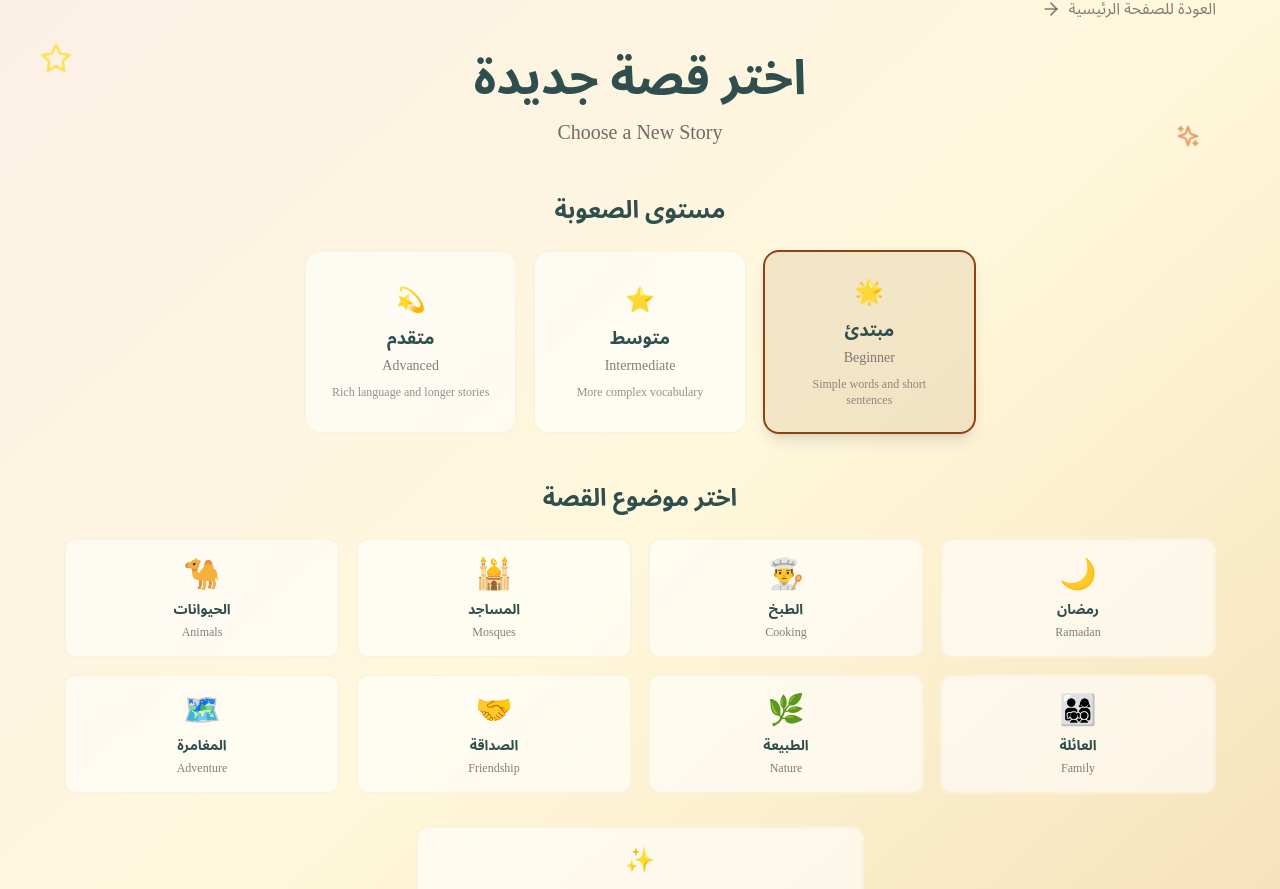
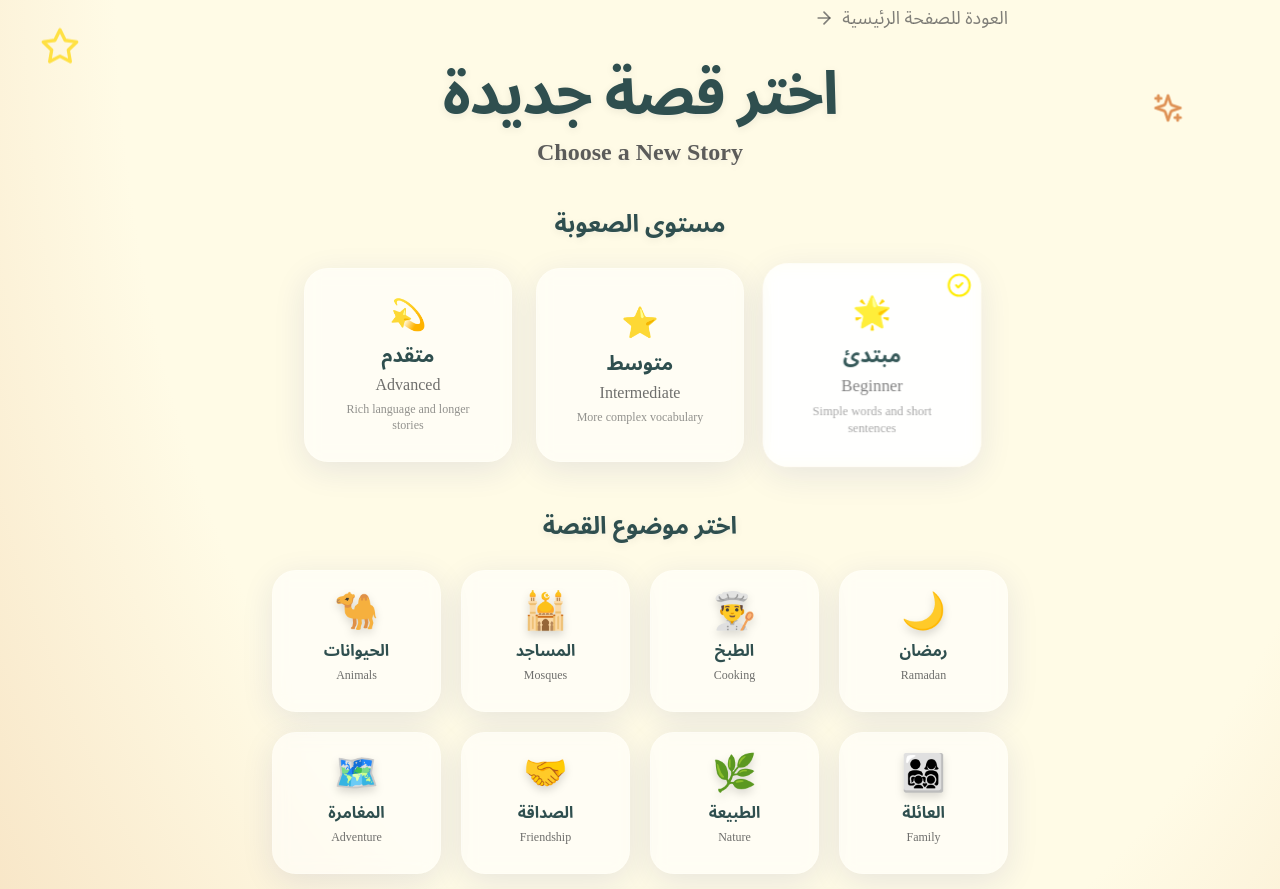
Before and after one commit to FanarQCRI/Hikaya, a Next.js app in the folder hikaya/: page /setup in a window 1280 px wide. Shown: the part 36-925 px from the top of the page. Built offline with nearby package versions, Linux system fonts and the light colour scheme.

Commit message:
Nicer UI for Selecting Story Setup

```diff
--- a/hikaya/src/app/globals.css
+++ b/hikaya/src/app/globals.css
@@ -109,3 +109,22 @@ body {
 .animate-page-flip {
   animation: pageFlip 0.6s ease-in-out;
 }
+
+/* Glassmorphism utility */
+.glass-card {
+  background: rgba(255, 255, 255, 0.55);
+  box-shadow: 0 8px 32px 0 rgba(31, 38, 135, 0.10);
+  backdrop-filter: blur(8px);
+  border-radius: 1.5rem;
+  border: 1.5px solid rgba(255, 255, 255, 0.18);
+}
+
+/* Text shadow for headings */
+.text-shadow {
+  text-shadow: 0 2px 8px rgba(0,0,0,0.08), 0 1px 0 rgba(255,255,255,0.2);
+}
+
+/* Radial vignette background */
+.bg-vignette {
+  background: radial-gradient(ellipse at 60% 0%, #fffbe6 60%, #f5debb 100%);
+}
--- a/hikaya/src/app/setup/page.tsx
+++ b/hikaya/src/app/setup/page.tsx
@@ -3,7 +3,7 @@
 import { useState } from 'react'
 import { motion } from 'framer-motion'
 import { useRouter } from 'next/navigation'
-import { ArrowLeft, ArrowRight, BookOpen, Star, Sparkles } from 'lucide-react'
+import { ArrowRight, BookOpen, Star, Sparkles, CheckCircle2 } from 'lucide-react'
 import Link from 'next/link'
 import { themeOptions } from '@/data/themes'
 import { StoryConfig } from '@/types'
@@ -28,12 +28,9 @@ export default function SetupPage() {
   }
 
   const handleGenerateStory = async () => {
-    if (!selectedTheme || (selectedTheme === 'custom' && !customKeyword.trim())) {
-      return
-    }
+    if (!selectedTheme || (selectedTheme === 'custom' && !customKeyword.trim())) return
 
     setIsGenerating(true)
-
     try {
       const config: StoryConfig = {
         difficulty,
@@ -42,10 +39,7 @@ export default function SetupPage() {
       }
 
       const story = await HikayatAPI.generateStory(config)
-
-      // Store story in IndexedDB
       await saveStoryToIndexedDB(story.id, story)
-
       router.push(`/story/${story.id}`)
     } catch (error) {
       console.error('Error generating story:', error)
@@ -58,107 +52,104 @@ export default function SetupPage() {
   const canGenerate = selectedTheme && (selectedTheme !== 'custom' || customKeyword.trim())
 
   return (
-    <div className="min-h-screen bg-gradient-to-br from-warm-light via-accent-light to-warm">
-      {/* Background decorative elements */}
-      <div className="absolute inset-0 overflow-hidden">
-        <div className="absolute top-20 left-10 animate-float">
-          <Star className="text-accent w-8 h-8 opacity-60" />
+    <div className="min-h-screen flex items-center justify-center bg-vignette relative overflow-hidden">
+      {/* Decorative Background */}
+      <div className="absolute inset-0 pointer-events-none">
+        <div className="absolute top-16 left-10 animate-float">
+          <Star className="text-accent w-10 h-10 opacity-70" />
         </div>
-        <div className="absolute top-40 right-20 animate-sparkle">
-          <Sparkles className="text-primary-light w-6 h-6 opacity-70" />
+        <div className="absolute top-32 right-24 animate-sparkle">
+          <Sparkles className="text-primary-light w-8 h-8 opacity-80" />
+        </div>
+        <div className="absolute bottom-20 left-1/3 animate-float">
+          <Star className="text-primary w-6 h-6 opacity-40" />
+        </div>
+        <div className="absolute bottom-10 right-1/4 animate-sparkle">
+          <Sparkles className="text-accent w-7 h-7 opacity-50" />
         </div>
       </div>
 
-      <div className="relative z-10 min-h-screen px-4 py-8">
+      <div className="relative z-10 w-full max-w-3xl mx-auto px-4 py-10">
         {/* Header */}
-        <motion.div
-          initial={{ opacity: 0, y: -20 }}
-          animate={{ opacity: 1, y: 0 }}
-          className="max-w-6xl mx-auto"
-        >
+        <motion.div initial={{ opacity: 0, y: -20 }} animate={{ opacity: 1, y: 0 }} className="mb-10">
           <Link
             href="/"
-            className="inline-flex items-center gap-2 text-text-english/70 hover:text-text-english mb-8 transition-colors"
+            className="inline-flex items-center gap-2 text-text-english/70 hover:text-text-english mb-8 transition-colors text-lg font-medium"
           >
             العودة للصفحة الرئيسية
             <ArrowRight className="w-5 h-5" />
           </Link>
 
-          <div className="text-center mb-12">
-            <h1 className="text-4xl md:text-5xl font-bold text-text-arabic mb-4">
+          <div className="text-center mb-8">
+            <h1 className="text-5xl md:text-6xl font-extrabold text-text-arabic text-shadow mb-3 tracking-tight">
               اختر قصة جديدة
             </h1>
-            <p className="text-xl text-text-english/80">
+            <p className="text-2xl text-text-english/90 font-semibold text-shadow">
               Choose a New Story
             </p>
           </div>
         </motion.div>
 
-        <div className="max-w-6xl mx-auto">
         {/* Difficulty Selection */}
-          <motion.div
-            initial={{ opacity: 0, y: 20 }}
-            animate={{ opacity: 1, y: 0 }}
-            transition={{ delay: 0.2 }}
-            className="mb-12"
-          >
-            <h2 className="text-2xl font-semibold text-text-arabic mb-6 text-center">
-              مستوى الصعوبة
-            </h2>
-            <div className="grid grid-cols-1 md:grid-cols-3 gap-4 max-w-2xl mx-auto">
+        <motion.div initial={{ opacity: 0, y: 20 }} animate={{ opacity: 1, y: 0 }} transition={{ delay: 0.2 }} className="mb-12">
+          <h2 className="text-2xl font-bold text-text-arabic mb-7 text-center text-shadow">مستوى الصعوبة</h2>
+          <div className="grid grid-cols-1 md:grid-cols-3 gap-6 max-w-2xl mx-auto">
             {[
               { value: 'beginner', label: 'مبتدئ', english: 'Beginner', description: 'Simple words and short sentences' },
               { value: 'intermediate', label: 'متوسط', english: 'Intermediate', description: 'More complex vocabulary' },
               { value: 'advanced', label: 'متقدم', english: 'Advanced', description: 'Rich language and longer stories' }
-              ].map((level) => (
+            ].map((level) => {
+              const selected = difficulty === level.value
+              return (
                 <button
                   key={level.value}
                   onClick={() => setDifficulty(level.value as any)}
                   className={cn(
-                    "p-6 rounded-2xl border-2 transition-all duration-300 text-center",
-                    difficulty === level.value
-                      ? "border-primary bg-primary/10 shadow-lg"
-                      : "border-warm/30 bg-white/60 hover:border-primary/50 hover:bg-white/80"
+                    "glass-card p-7 rounded-3xl border-2 transition-all duration-200 text-center shadow-md relative hover:scale-105",
+                    selected
+                      ? "border-4 border-primary ring-4 ring-primary/30 bg-primary text-white shadow-lg scale-105 brightness-110"
+                      : "border-warm/30 bg-white/60 hover:border-primary/40 hover:bg-white/80"
                   )}
                 >
-                  <div className="text-2xl mb-2">{level.value === 'beginner' ? '🌟' : level.value === 'intermediate' ? '⭐' : '💫'}</div>
-                  <h3 className="text-lg font-semibold text-text-arabic mb-1">{level.label}</h3>
-                  <p className="text-sm text-text-english/70 mb-2">{level.english}</p>
+                  {selected && (
+                    <CheckCircle2 className="absolute top-2 right-2 text-accent w-6 h-6 drop-shadow" />
+                  )}
+                  <div className="text-3xl mb-2">{level.value === 'beginner' ? '🌟' : level.value === 'intermediate' ? '⭐' : '💫'}</div>
+                  <h3 className="text-xl font-bold text-text-arabic mb-1">{level.label}</h3>
+                  <p className="text-base text-text-english/80 mb-1">{level.english}</p>
                   <p className="text-xs text-text-english/60">{level.description}</p>
                 </button>
-              ))}
+              )
+            })}
           </div>
         </motion.div>
 
         {/* Theme Selection */}
-          <motion.div
-            initial={{ opacity: 0, y: 20 }}
-            animate={{ opacity: 1, y: 0 }}
-            transition={{ delay: 0.4 }}
-            className="mb-12"
-          >
-            <h2 className="text-2xl font-semibold text-text-arabic mb-6 text-center">
-              اختر موضوع القصة
-            </h2>
-
-            {/* Theme Grid */}
-            <div className="grid grid-cols-2 md:grid-cols-4 gap-4 mb-8">
-              {themeOptions.map((theme) => (
+        <motion.div initial={{ opacity: 0, y: 20 }} animate={{ opacity: 1, y: 0 }} transition={{ delay: 0.4 }} className="mb-12">
+          <h2 className="text-2xl font-bold text-text-arabic mb-7 text-center text-shadow">اختر موضوع القصة</h2>
+          <div className="grid grid-cols-2 md:grid-cols-4 gap-5 mb-8">
+            {themeOptions.map((theme) => {
+              const selected = selectedTheme === theme.id
+              return (
                 <button
                   key={theme.id}
                   onClick={() => handleThemeSelect(theme.id)}
                   className={cn(
-                    "p-4 rounded-xl border-2 transition-all duration-300 text-center hover:scale-105",
-                    selectedTheme === theme.id
-                      ? "border-primary bg-primary/10 shadow-lg"
-                      : "border-warm/30 bg-white/60 hover:border-primary/50 hover:bg-white/80"
+                    "glass-card p-5 rounded-2xl border-2 transition-all duration-200 text-center shadow-md hover:scale-105 relative group",
+                    selected
+                      ? "border-4 border-primary ring-4 ring-primary/30 bg-primary text-white shadow-lg scale-105 brightness-110"
+                      : "border-warm/30 bg-white/60 hover:border-primary/40 hover:bg-white/80"
                   )}
                 >
-                  <div className="text-3xl mb-2">{theme.icon}</div>
-                  <h3 className="text-sm font-semibold text-text-arabic mb-1">{theme.arabicName}</h3>
-                  <p className="text-xs text-text-english/70">{theme.name}</p>
+                  {selected && (
+                    <CheckCircle2 className="absolute top-2 right-2 text-accent w-6 h-6 drop-shadow" />
+                  )}
+                  <div className="text-4xl mb-2 drop-shadow-lg">{theme.icon}</div>
+                  <h3 className="text-base font-bold text-text-arabic mb-1">{theme.arabicName}</h3>
+                  <p className="text-xs text-text-english/80 mb-2">{theme.name}</p>
                 </button>
-              ))}
+              )
+            })}
           </div>
 
           {/* Custom Theme */}
@@ -166,68 +157,73 @@ export default function SetupPage() {
             <button
               onClick={handleCustomTheme}
               className={cn(
-                  "w-full p-4 rounded-xl border-2 transition-all duration-300 text-center",
+                "glass-card w-full p-5 rounded-2xl border-2 transition-all duration-200 text-center shadow-md hover:scale-105 relative",
                 selectedTheme === 'custom'
-                    ? "border-primary bg-primary/10 shadow-lg"
-                    : "border-warm/30 bg-white/60 hover:border-primary/50 hover:bg-white/80"
+                  ? "border-4 border-primary ring-4 ring-primary/30 bg-primary text-white shadow-lg scale-105 brightness-110"
+                  : "border-warm/30 bg-white/60 hover:border-primary/40 hover:bg-white/80"
               )}
             >
-                <div className="text-2xl mb-2">✨</div>
-                <h3 className="text-lg font-semibold text-text-arabic mb-1">موضوع مخصص</h3>
-                <p className="text-sm text-text-english/70">Custom Theme</p>
+              {selectedTheme === 'custom' && (
+                <CheckCircle2 className="absolute top-2 right-2 text-accent w-6 h-6 drop-shadow" />
+              )}
+              <div className="text-3xl mb-2">✨</div>
+              <h3 className="text-lg font-bold text-text-arabic mb-1">موضوع مخصص</h3>
+              <p className="text-base text-text-english/80">Custom Theme</p>
             </button>
 
             {selectedTheme === 'custom' && (
-                <motion.div
-                  initial={{ opacity: 0, height: 0 }}
-                  animate={{ opacity: 1, height: 'auto' }}
-                  className="mt-4"
-                >
+              <motion.div initial={{ opacity: 0, y: 10 }} animate={{ opacity: 1, y: 0 }} className="mt-4">
+                <div className="relative">
                   <input
                     type="text"
                     value={customKeyword}
                     onChange={(e) => setCustomKeyword(e.target.value)}
                     placeholder="اكتب كلمة مفتاحية للقصة..."
-                    className="w-full p-3 rounded-lg border border-warm/30 bg-white/80 text-text-arabic text-center placeholder:text-text-english/50 focus:outline-none focus:border-primary"
+                    className="w-full p-4 rounded-xl border border-warm/30 bg-white/80 text-text-arabic text-lg text-center placeholder:text-text-english/50 focus:outline-none focus:border-primary shadow"
                   />
+                  {customKeyword && (
+                    <button
+                      type="button"
+                      onClick={() => setCustomKeyword('')}
+                      className="absolute left-3 top-1/2 -translate-y-1/2 text-gray-400 hover:text-primary text-xl"
+                      aria-label="Clear"
+                    >
+                      ×
+                    </button>
+                  )}
+                </div>
               </motion.div>
             )}
           </div>
         </motion.div>
 
         {/* Generate Button */}
-          <motion.div
-            initial={{ opacity: 0, y: 20 }}
-            animate={{ opacity: 1, y: 0 }}
-            transition={{ delay: 0.6 }}
-            className="text-center"
-          >
+        <motion.div initial={{ opacity: 0, y: 20 }} animate={{ opacity: 1, y: 0 }} transition={{ delay: 0.6 }} className="text-center">
           <button
             onClick={handleGenerateStory}
             disabled={!canGenerate || isGenerating}
             className={cn(
-                "inline-flex items-center gap-3 px-8 py-4 text-lg font-semibold rounded-full shadow-lg transition-all duration-300",
+              "inline-flex items-center gap-4 px-10 py-5 text-2xl font-extrabold rounded-full transition-all duration-300",
               canGenerate && !isGenerating
-                  ? "bg-gradient-to-r from-primary to-primary-light text-white hover:scale-105 hover:shadow-xl"
-                  : "bg-gray-300 text-gray-500 cursor-not-allowed"
+                ? "bg-gradient-to-r from-primary to-primary-light text-white shadow-xl hover:scale-105 hover:shadow-2xl focus:outline-none focus:ring-4 focus:ring-accent/30"
+                : "bg-gray-200 text-gray-400 cursor-not-allowed"
             )}
           >
             {isGenerating ? (
               <>
-                  <div className="w-6 h-6 border-2 border-white/30 border-t-white rounded-full animate-spin" />
+                <div className="w-7 h-7 border-2 border-white/30 border-t-white rounded-full animate-spin" />
                 جاري إنشاء القصة...
               </>
             ) : (
               <>
-                  <BookOpen className="w-6 h-6" />
+                {/* <BookOpen className="w-7 h-7 animate-page-flip" /> */}
                 اروي لي قصة
-                  <span className="text-sm opacity-90">Tell me a story</span>
+                <span className="text-lg opacity-90 font-normal">Tell me a story</span>
               </>
             )}
           </button>
         </motion.div>
       </div>
     </div>
-    </div>
   )
 }
```
Lines whose indentation alone changed are shown as unchanged.
